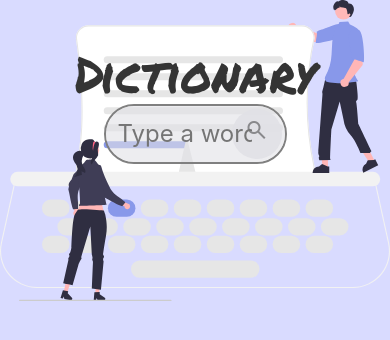
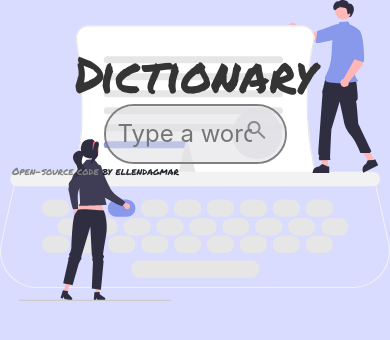
Before and after one commit to ellendagmar/Dictionary-shecode-project, a React (Create React App) app: page / in a window 390 px wide. Shown: the top 340 px of the page. Built offline with nearby package versions, Linux system fonts and the light colour scheme.

Commit message:
github link added

```diff
--- a/src/index.css
+++ b/src/index.css
@@ -34,6 +34,16 @@ h3 {
 p {
   font-family: sans-serif;
 }
+a {
+  text-decoration: none;
+  color: gray;
+}
+a:hover {
+  color: rgb(189, 185, 206);
+}
+.codedby {
+  font-family: "Permanent Marker", cursive;
+}
 .exampleText {
   font-size: 14px;
   color: rgb(85, 85, 85);
@@ -58,9 +68,17 @@ p {
   .synonyms {
     font-size: 15px;
   }
+  .codedby {
+    font-size: 10px;
+  }
 }
-
+@media (max-width: 225px) {
+  h1 {
+    font-size: 35px !important;
+  }
+}
 .Meaning {
+  max-width: 800px;
   border-radius: 8px;
   margin: 10px auto;
   padding: 10px;
--- a/src/index.js
+++ b/src/index.js
@@ -11,6 +11,15 @@ root.render(
     <div className="container">
       <App />
       <Dictionary />
+      <p className="codedby">
+        <a
+          href="https://github.com/ellendagmar/Dictionary-shecode-project"
+          alt="Link to project on github"
+        >
+          Open-source code{" "}
+        </a>
+        by ellendagmar
+      </p>
     </div>
   </React.StrictMode>
 );
```
